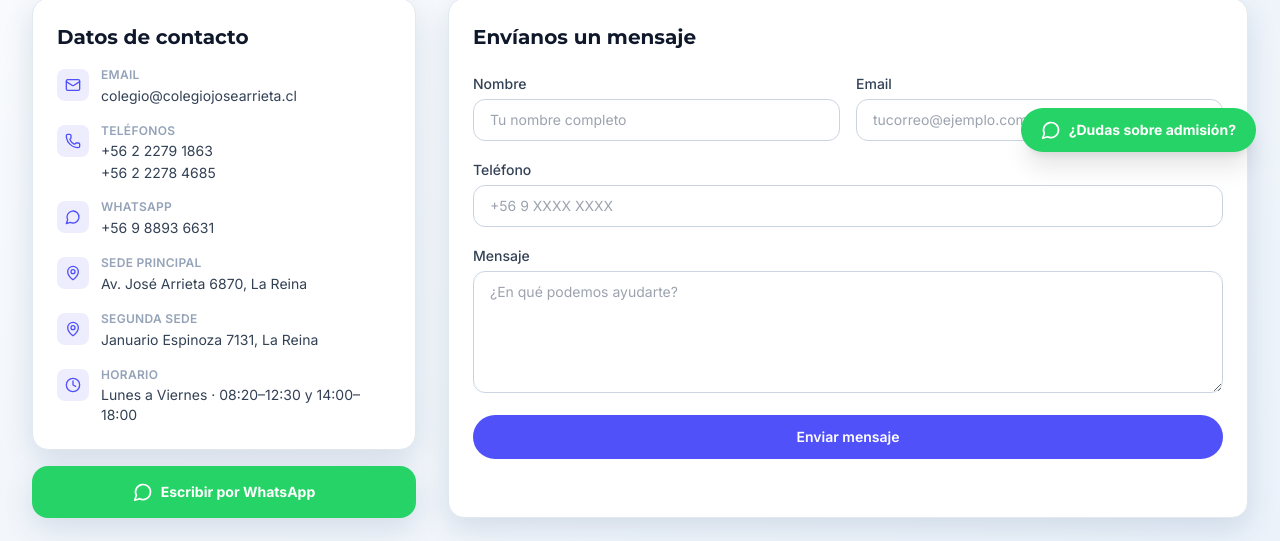
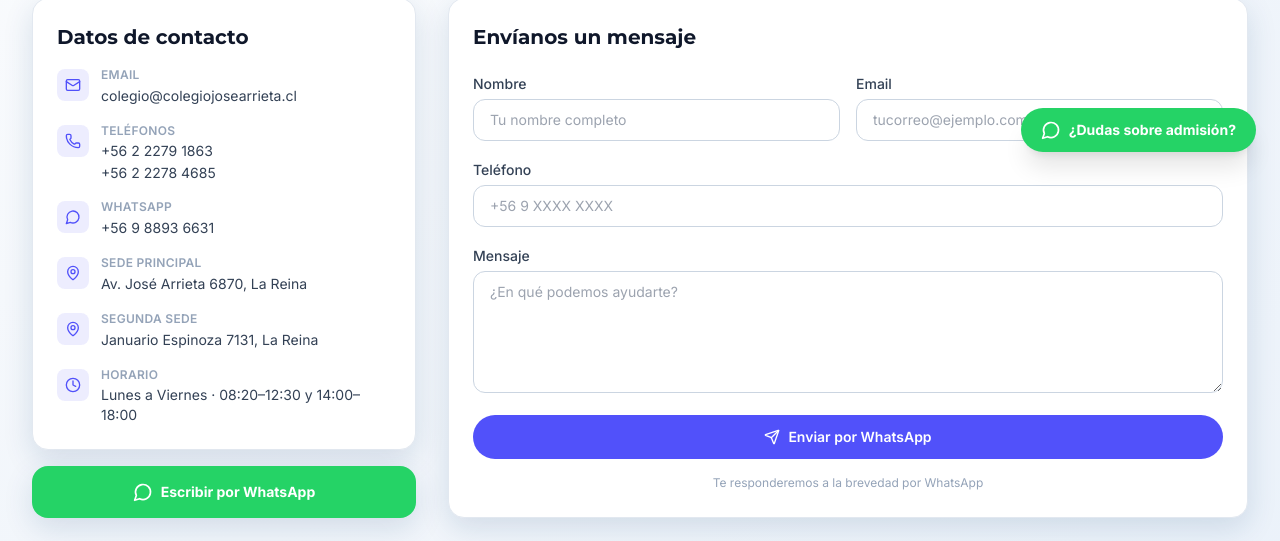
Before and after one commit to RIDSdiseno/colegio-jose-arrieta-frontend-v2, a React (Vite) app: page /contacto in a window 1280 px wide. Shown: the part 624-1165 px from the top of the page. Built offline with nearby package versions, Linux system fonts and the light colour scheme; no server answers.

Commit message:
Arreglos

```diff
--- a/src/pages/Contacto.jsx
+++ b/src/pages/Contacto.jsx
@@ -1,20 +1,9 @@
 import { useState } from "react";
-import { useForm } from "react-hook-form";
-import { z } from "zod";
-import { zodResolver } from "@hookform/resolvers/zod";
 import { Helmet } from "react-helmet-async";
-import { Mail, Phone, MessageCircle, MapPin, Clock } from "lucide-react";
-import { postFormularioContacto, CONFIG_ERROR_MSG } from "../api/contacto";
+import { Mail, Phone, MessageCircle, MapPin, Clock, Send, CheckCircle2 } from "lucide-react";
 import Button from "../components/ui/Button";
 import PageHero from "../components/ui/PageHero";
 import { trackFormularioContacto } from "../lib/tracking";
-
-const schema = z.object({
-  nombre:   z.string().min(3, "Ingresa tu nombre.").max(100, "Nombre demasiado largo.").trim(),
-  email:    z.string().email("Ingresa un email válido.").max(150, "Email demasiado largo.").trim(),
-  telefono: z.string().min(8, "Ingresa un teléfono válido.").max(20, "Teléfono demasiado largo.").regex(/^[\d\s+\-()]+$/, "Solo se permiten números y caracteres de teléfono.").trim(),
-  mensaje:  z.string().min(10, "Escribe un mensaje más detallado.").max(2000, "El mensaje no puede superar los 2000 caracteres.").trim(),
-});
 
 const contactItems = [
   {
@@ -58,32 +47,32 @@ const contactItems = [
 ];
 
 function Contacto() {
-  const [status, setStatus] = useState({ type: "", message: "" });
-  const {
-    register,
-    handleSubmit,
-    formState: { errors, isSubmitting },
-    reset,
-  } = useForm({
-    resolver: zodResolver(schema),
-    defaultValues: { nombre: "", email: "", telefono: "", mensaje: "" },
-  });
+  const [form, setForm] = useState({ nombre: "", email: "", telefono: "", mensaje: "" });
+  const [error, setError] = useState("");
+  const [sent, setSent] = useState(false);
 
-  const onSubmit = async (values) => {
-    try {
-      setStatus({ type: "", message: "" });
-      const result = await postFormularioContacto(values);
-      setStatus({ type: "success", message: result?.message || "Mensaje enviado correctamente." });
-      trackFormularioContacto(); // después de confirmar el éxito en la UI
-      reset();
-    } catch (error) {
-      const isConfigError = error.message === CONFIG_ERROR_MSG;
-      setStatus({
-        type: "error",
-        message: isConfigError
-          ? "El formulario no está disponible. Escríbenos por WhatsApp al +56 9 8893 6631 o al correo colegio@colegiojosearrieta.cl"
-          : error.message || "No se pudo enviar el mensaje, intenta nuevamente.",
-      });
+  const handleChange = (e) => setForm((p) => ({ ...p, [e.target.name]: e.target.value }));
+
+  const handleSubmit = (e) => {
+    e.preventDefault();
+    const nombre = form.nombre.trim();
+    const email = form.email.trim();
+    const telefono = form.telefono.trim();
+    const mensaje = form.mensaje.trim();
+    if (!nombre || !email || !telefono || !mensaje) {
+      setError("Por favor completa todos los campos.");
+      return;
+    }
+    setError("");
+    trackFormularioContacto();
+    const wa = `https://wa.me/56988936631?text=${encodeURIComponent(
+      `Hola, me llamo ${nombre}. Email: ${email}. Teléfono: ${telefono}. ${mensaje}`
+    )}`;
+    const popup = window.open(wa, "_blank");
+    if (popup) {
+      setSent(true);
+    } else {
+      setError("Tu navegador bloqueó la ventana. Escríbenos directamente al +56 9 8893 6631.");
     }
   };
 
@@ -166,80 +155,84 @@ function Contacto() {
           {/* ── Formulario ── */}
           <article className="rounded-2xl border border-slate-200 bg-white p-6 shadow-soft lg:col-span-2">
             <h2 className="font-heading text-xl font-bold text-slate-900">Envíanos un mensaje</h2>
-            <form onSubmit={handleSubmit(onSubmit)} className="mt-5 grid gap-4 sm:grid-cols-2">
+
+            {sent ? (
+              <div className="mt-6 rounded-2xl border border-emerald-200 bg-emerald-50 p-6 text-center text-emerald-700">
+                <CheckCircle2 className="mx-auto mb-2 h-8 w-8" />
+                <p className="font-semibold">¡Gracias! Te redirigimos a WhatsApp para continuar.</p>
+                <button
+                  type="button"
+                  onClick={() => setSent(false)}
+                  className="mt-3 text-xs text-emerald-600 underline hover:text-emerald-800 transition"
+                >
+                  Enviar otro mensaje
+                </button>
+              </div>
+            ) : (
+              <form onSubmit={handleSubmit} className="mt-5 space-y-4">
+                <div className="grid gap-4 sm:grid-cols-2">
                   <div>
-                <label htmlFor="nombre" className="text-sm font-medium text-slate-700">
-                  Nombre
-                </label>
+                    <label htmlFor="nombre" className="text-sm font-medium text-slate-700">Nombre</label>
                     <input
                       id="nombre"
-                  {...register("nombre")}
+                      name="nombre"
+                      required
+                      value={form.nombre}
+                      onChange={handleChange}
                       placeholder="Tu nombre completo"
                       className="mt-1 w-full rounded-xl border border-slate-300 px-4 py-2.5 text-sm transition focus:border-primary focus:outline-none focus:ring-2 focus:ring-primary/20"
                     />
-                {errors.nombre && <p className="mt-1 text-xs text-red-600">{errors.nombre.message}</p>}
                   </div>
-
                   <div>
-                <label htmlFor="email" className="text-sm font-medium text-slate-700">
-                  Email
-                </label>
+                    <label htmlFor="email" className="text-sm font-medium text-slate-700">Email</label>
                     <input
                       id="email"
+                      name="email"
                       type="email"
-                  {...register("email")}
+                      required
+                      value={form.email}
+                      onChange={handleChange}
                       placeholder="tucorreo@ejemplo.com"
                       className="mt-1 w-full rounded-xl border border-slate-300 px-4 py-2.5 text-sm transition focus:border-primary focus:outline-none focus:ring-2 focus:ring-primary/20"
                     />
-                {errors.email && <p className="mt-1 text-xs text-red-600">{errors.email.message}</p>}
                   </div>
-
                   <div className="sm:col-span-2">
-                <label htmlFor="telefono" className="text-sm font-medium text-slate-700">
-                  Teléfono
-                </label>
+                    <label htmlFor="telefono" className="text-sm font-medium text-slate-700">Teléfono</label>
                     <input
                       id="telefono"
+                      name="telefono"
                       type="tel"
-                  {...register("telefono")}
+                      required
+                      value={form.telefono}
+                      onChange={handleChange}
                       placeholder="+56 9 XXXX XXXX"
                       className="mt-1 w-full rounded-xl border border-slate-300 px-4 py-2.5 text-sm transition focus:border-primary focus:outline-none focus:ring-2 focus:ring-primary/20"
                     />
-                {errors.telefono && <p className="mt-1 text-xs text-red-600">{errors.telefono.message}</p>}
                   </div>
-
-              <div className="sm:col-span-2">
-                <label htmlFor="mensaje" className="text-sm font-medium text-slate-700">
-                  Mensaje
-                </label>
+                </div>
+                <div>
+                  <label htmlFor="mensaje" className="text-sm font-medium text-slate-700">Mensaje</label>
                   <textarea
                     id="mensaje"
+                    name="mensaje"
                     rows={5}
-                  {...register("mensaje")}
+                    required
+                    value={form.mensaje}
+                    onChange={handleChange}
                     placeholder="¿En qué podemos ayudarte?"
                     className="mt-1 w-full rounded-xl border border-slate-300 px-4 py-2.5 text-sm transition focus:border-primary focus:outline-none focus:ring-2 focus:ring-primary/20"
                   />
-                {errors.mensaje && <p className="mt-1 text-xs text-red-600">{errors.mensaje.message}</p>}
                 </div>
-
-              {status.message && (
-                <div
-                  className={`sm:col-span-2 rounded-xl p-3 text-sm ${
-                    status.type === "success"
-                      ? "border border-green-200 bg-green-50 text-green-700"
-                      : "border border-red-200 bg-red-50 text-red-700"
-                  }`}
-                >
-                  {status.message}
-                </div>
+                {error && (
+                  <p className="rounded-xl border border-red-200 bg-red-50 px-4 py-3 text-sm text-red-700">{error}</p>
                 )}
-
-              <div className="sm:col-span-2">
-                <Button type="submit" variant="primary" className="w-full" disabled={isSubmitting}>
-                  {isSubmitting ? "Enviando..." : "Enviar mensaje"}
+                <Button type="submit" variant="primary" className="w-full inline-flex items-center justify-center gap-2">
+                  <Send className="h-4 w-4" />
+                  Enviar por WhatsApp
                 </Button>
-              </div>
+                <p className="text-center text-xs text-slate-400">Te responderemos a la brevedad por WhatsApp</p>
               </form>
+            )}
           </article>
         </div>
       </section>
```
Lines whose indentation alone changed are shown as unchanged.
